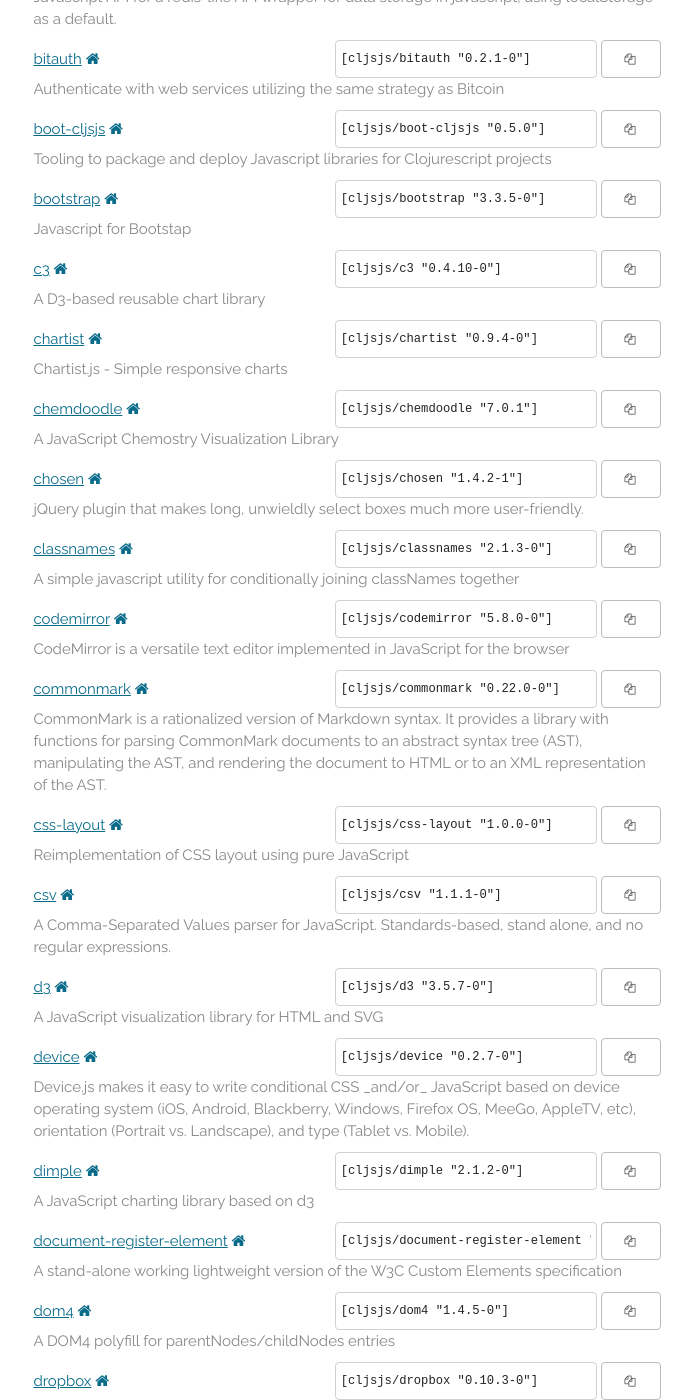
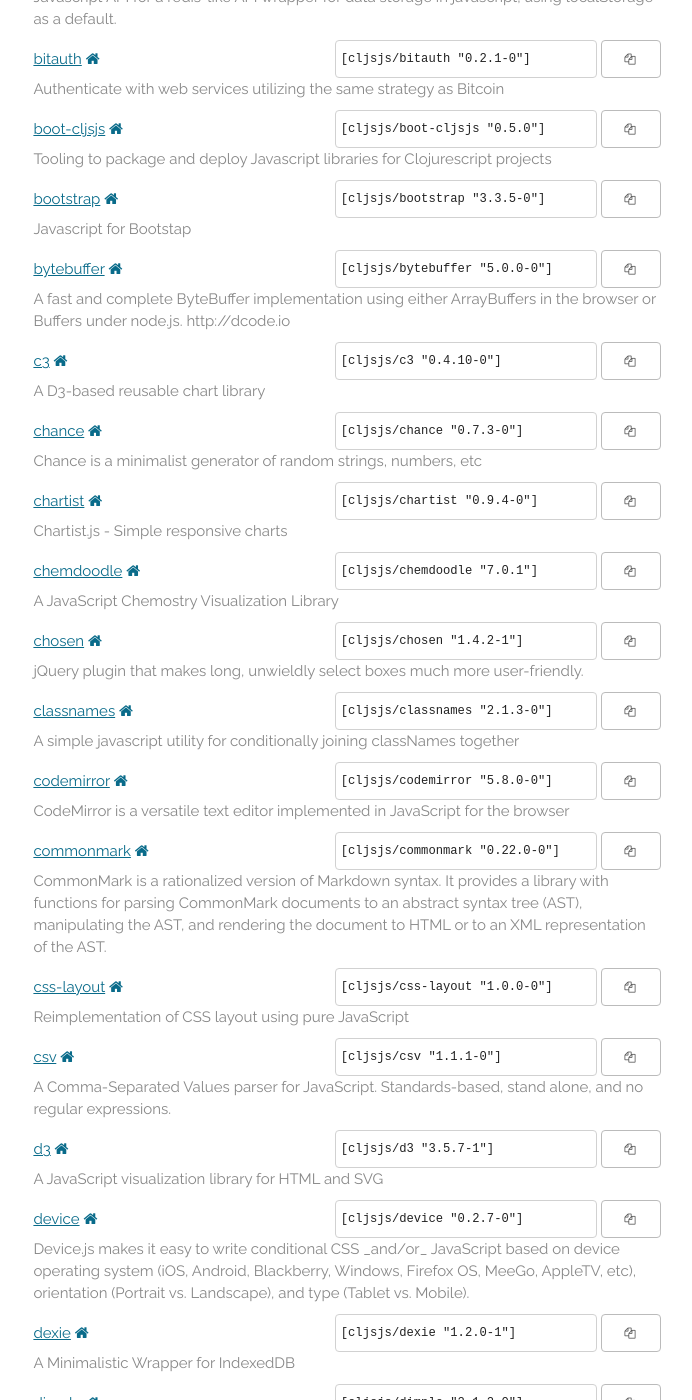
Before and after one commit to cljsjs/cljsjs.github.io, a Jekyll site: the page built from index.markdown, in a window 1280 px wide and 1400 px high, scrolled down 1380 px. Shown: the whole window, without its empty margins (293-985 px from the left). Built offline with Jekyll 4.4.1, drawn with Linux system fonts in a browser that asks for light colours; nearby versions of some CDN libraries; comment, search, counter and statistics services are not loaded; some of the changed text lies outside the part shown.

Commit message:
Automatic update

```diff
--- a/_includes/packages.html
+++ b/_includes/packages.html
@@ -74,6 +74,15 @@
     <p class="description">Javascript for Bootstap</p>
   </li>
   <li>
+    <a href="https://clojars.org/cljsjs/bytebuffer">bytebuffer</a>
+    <a href="https://github.com/dcodeIO/bytebuffer.js" target="new"><i class="fa fa-home"></i></a>
+    <span class="clojars">
+      <input type="text" value='[cljsjs/bytebuffer "5.0.0-0"]'/>
+      <button data-clipboard-text='[cljsjs/bytebuffer "5.0.0-0"]'><i class="fa fa-copy"></i></button>
+    </span>
+    <p class="description">A fast and complete ByteBuffer implementation using either ArrayBuffers in the browser or Buffers under node.js. http://dcode.io</p>
+  </li>
+  <li>
     <a href="https://clojars.org/cljsjs/c3">c3</a>
     <a href="http://c3js.org/" target="new"><i class="fa fa-home"></i></a>
     <span class="clojars">
@@ -81,6 +90,15 @@
       <button data-clipboard-text='[cljsjs/c3 "0.4.10-0"]'><i class="fa fa-copy"></i></button>
     </span>
     <p class="description">A D3-based reusable chart library</p>
+  </li>
+  <li>
+    <a href="https://clojars.org/cljsjs/chance">chance</a>
+    <a href="http://chancejs.com/" target="new"><i class="fa fa-home"></i></a>
+    <span class="clojars">
+      <input type="text" value='[cljsjs/chance "0.7.3-0"]'/>
+      <button data-clipboard-text='[cljsjs/chance "0.7.3-0"]'><i class="fa fa-copy"></i></button>
+    </span>
+    <p class="description">Chance is a minimalist generator of random strings, numbers, etc</p>
   </li>
   <li>
     <a href="https://clojars.org/cljsjs/chartist">chartist</a>
@@ -162,8 +180,8 @@
     <a href="https://clojars.org/cljsjs/d3">d3</a>
     <a href="http://d3js.org/" target="new"><i class="fa fa-home"></i></a>
     <span class="clojars">
-      <input type="text" value='[cljsjs/d3 "3.5.7-0"]'/>
-      <button data-clipboard-text='[cljsjs/d3 "3.5.7-0"]'><i class="fa fa-copy"></i></button>
+      <input type="text" value='[cljsjs/d3 "3.5.7-1"]'/>
+      <button data-clipboard-text='[cljsjs/d3 "3.5.7-1"]'><i class="fa fa-copy"></i></button>
     </span>
     <p class="description">A JavaScript visualization library for HTML and SVG</p>
   </li>
@@ -175,6 +193,15 @@
       <button data-clipboard-text='[cljsjs/device "0.2.7-0"]'><i class="fa fa-copy"></i></button>
     </span>
     <p class="description">Device.js makes it easy to write conditional CSS _and/or_ JavaScript based on device operating system (iOS, Android, Blackberry, Windows, Firefox OS, MeeGo, AppleTV, etc), orientation (Portrait vs. Landscape), and type (Tablet vs. Mobile).</p>
+  </li>
+  <li>
+    <a href="https://clojars.org/cljsjs/dexie">dexie</a>
+    <a href="http://dexie.org/" target="new"><i class="fa fa-home"></i></a>
+    <span class="clojars">
+      <input type="text" value='[cljsjs/dexie "1.2.0-1"]'/>
+      <button data-clipboard-text='[cljsjs/dexie "1.2.0-1"]'><i class="fa fa-copy"></i></button>
+    </span>
+    <p class="description">A Minimalistic Wrapper for IndexedDB</p>
   </li>
   <li>
     <a href="https://clojars.org/cljsjs/dimple">dimple</a>
@@ -211,6 +238,15 @@
       <button data-clipboard-text='[cljsjs/dropbox "0.10.3-0"]'><i class="fa fa-copy"></i></button>
     </span>
     <p class="description">Javascript client for Dropbox</p>
+  </li>
+  <li>
+    <a href="https://clojars.org/cljsjs/dygraph">dygraph</a>
+    <a href="http://dygraphs.com" target="new"><i class="fa fa-home"></i></a>
+    <span class="clojars">
+      <input type="text" value='[cljsjs/dygraph "1.1.1-0"]'/>
+      <button data-clipboard-text='[cljsjs/dygraph "1.1.1-0"]'><i class="fa fa-copy"></i></button>
+    </span>
+    <p class="description">Dygraph Charting Library</p>
   </li>
   <li>
     <a href="https://clojars.org/cljsjs/echarts">echarts</a>
@@ -373,6 +409,15 @@
       <button data-clipboard-text='[cljsjs/jqconsole "2.13.1-0"]'><i class="fa fa-copy"></i></button>
     </span>
     <p class="description">A jQuery terminal plugin written in CoffeeScript</p>
+  </li>
+  <li>
+    <a href="https://clojars.org/cljsjs/jqgrid">jqgrid</a>
+    <a href="http://www.trirand.com/blog" target="new"><i class="fa fa-home"></i></a>
+    <span class="clojars">
+      <input type="text" value='[cljsjs/jqgrid "5.0.1-1"]'/>
+      <button data-clipboard-text='[cljsjs/jqgrid "5.0.1-1"]'><i class="fa fa-copy"></i></button>
+    </span>
+    <p class="description">jqGrid plugin for jQuery</p>
   </li>
   <li>
     <a href="https://clojars.org/cljsjs/jquery">jquery</a>
```
